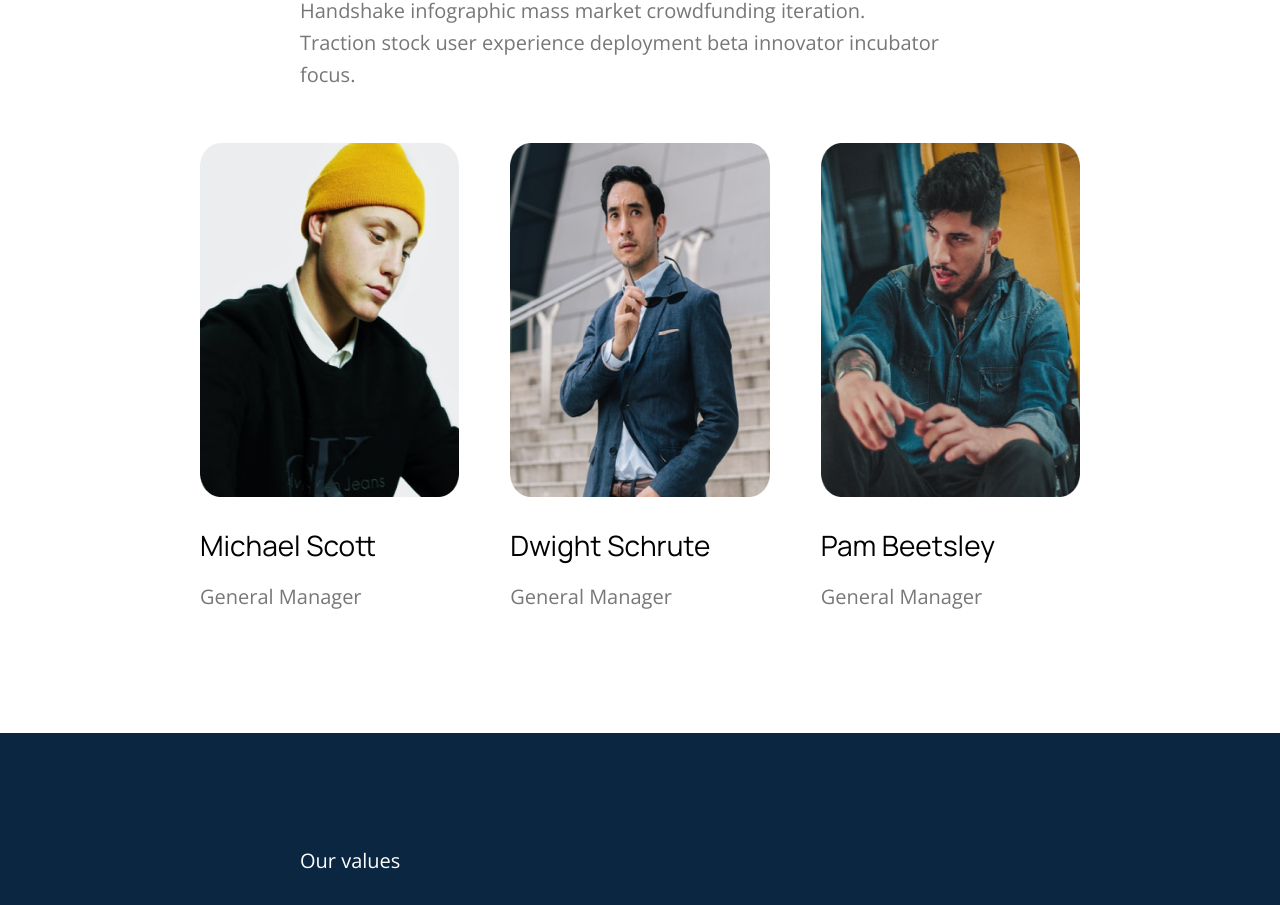
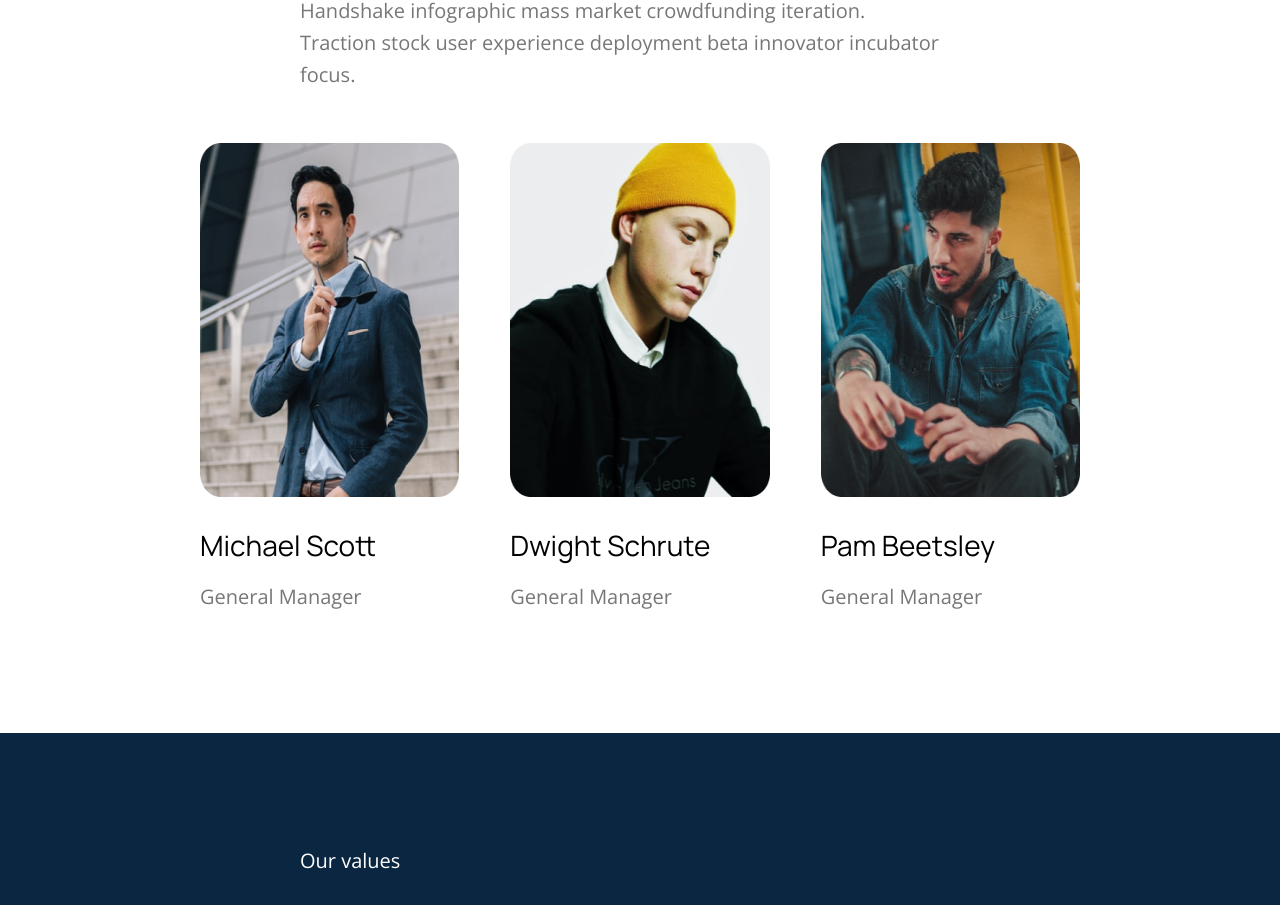
Before and after one commit to ngocthuan98/nextjs-intern, a Next.js app: page /Page/About in a window 1280 px wide. Shown: the part 2668-3573 px from the top of the page. Built offline with nearby package versions, Linux system fonts and the light colour scheme.

Commit message:
fix image

```diff
--- a/components/data/DataOutTeam.js
+++ b/components/data/DataOutTeam.js
@@ -1,6 +1,6 @@
 const arrayImgTeam = [
-    { id: 1, name: "Michael Scott", image: "/image/img9.png" },
-    { id: 2, name: "Dwight Schrute", image: "/image/img10.png" },
+    { id: 1, name: "Michael Scott", image: "/image/img10.png" },
+    { id: 2, name: "Dwight Schrute", image: "/image/img9.png" },
     { id: 3, name: "Pam Beetsley", image: "/image/img11.png" },
   ];
 
```
